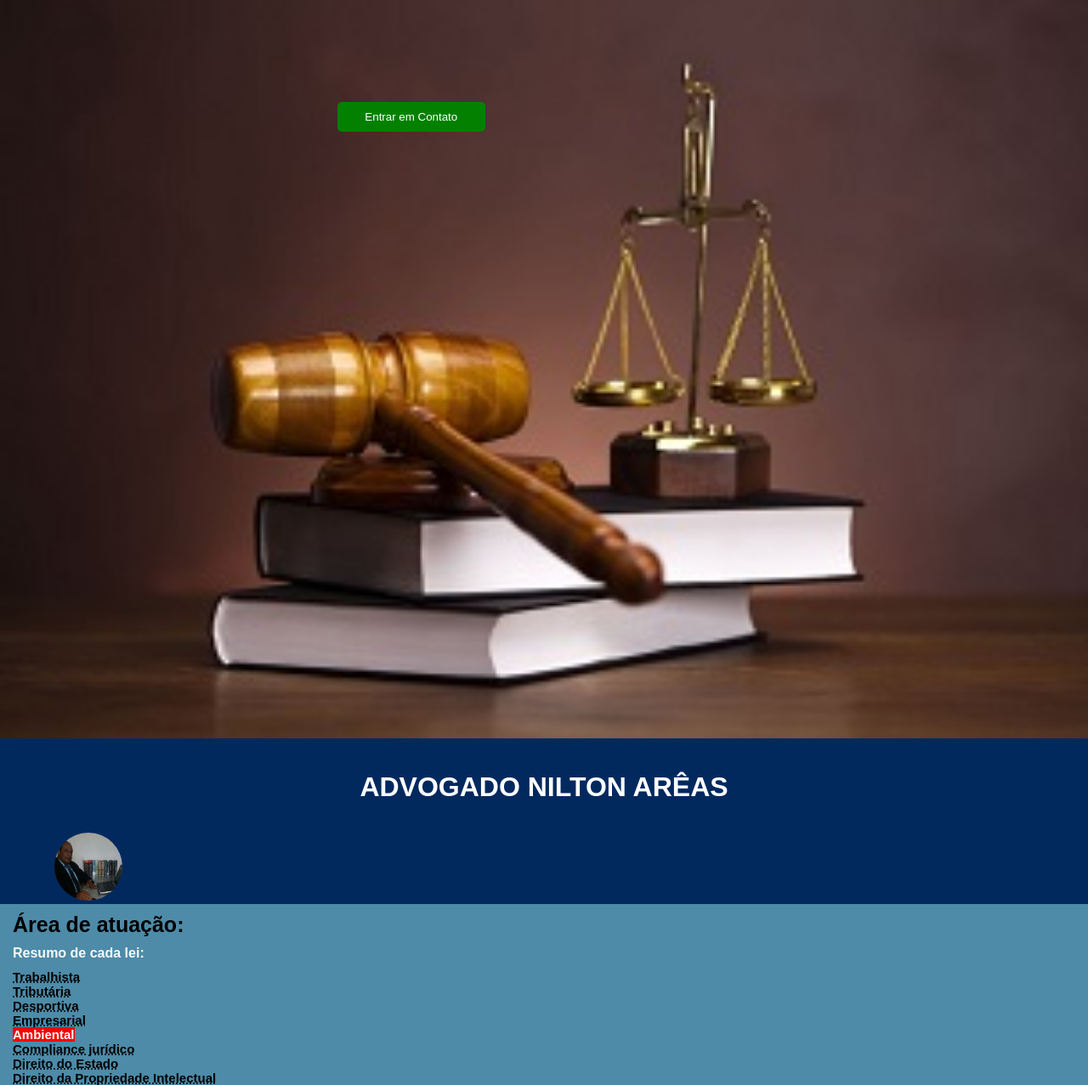
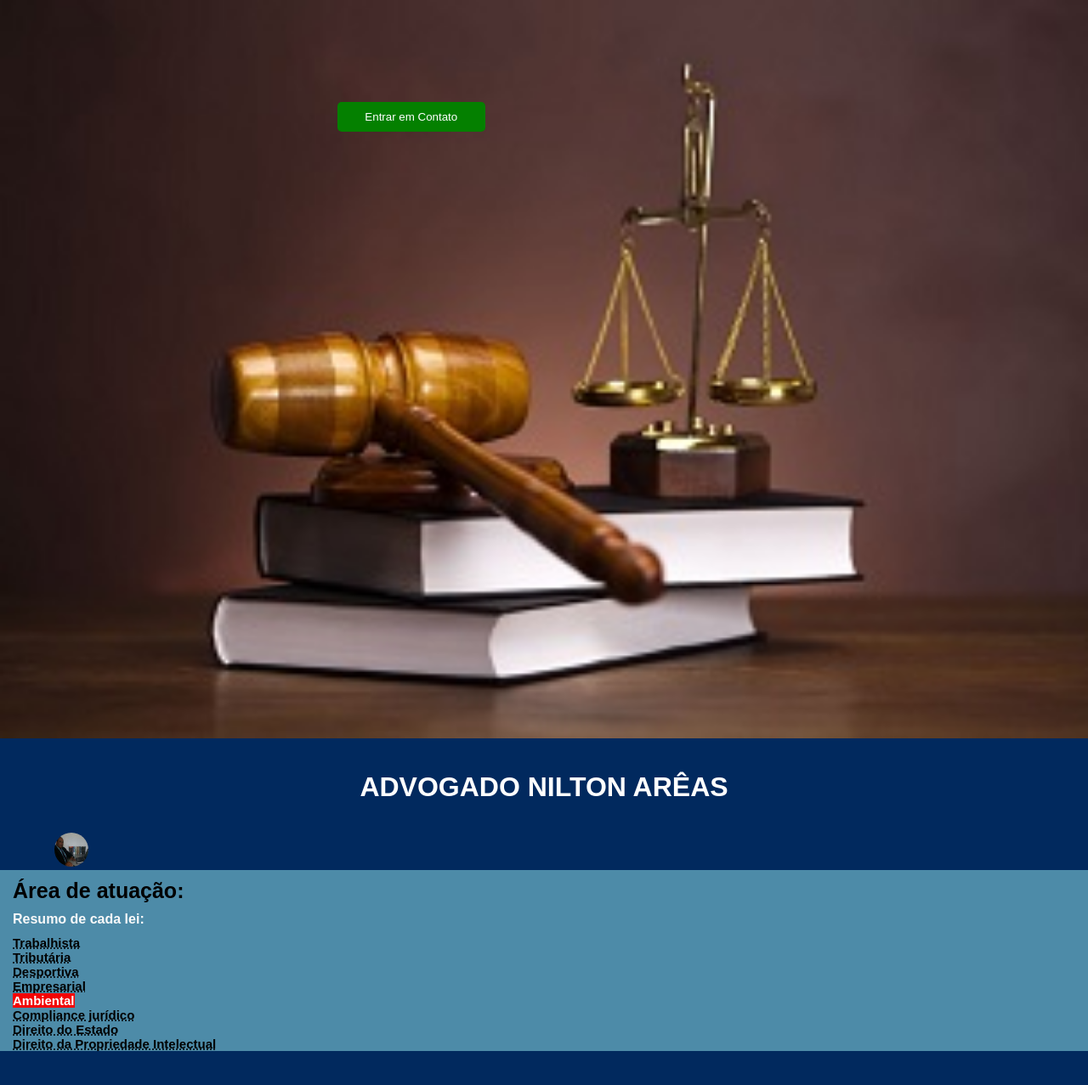
Before and after one commit to devmarcelomacedo/clientes, a plain HTML site: page index.html in a window 1280 px wide. Shown: the whole page at 85% size. After the commit the page ends 1237 px from the top, so only its background shows below. Drawn offline with Linux system fonts and the light colour scheme.

Commit message:
diminui o tamnho da imagem foto

```diff
--- a/style.css
+++ b/style.css
@@ -19,8 +19,8 @@ h1 {
     margin-bottom: 35px;
 }
 #foto {
-    width: 80px;
-    height: 80px;
+    width: 40px;
+    height: 40px;
     border-radius: 50%;
     left: 5%;
     position: relative;
```
